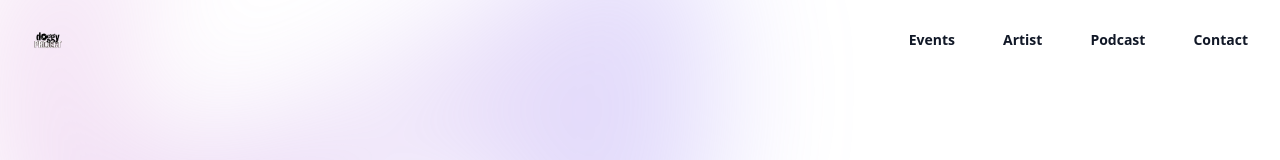
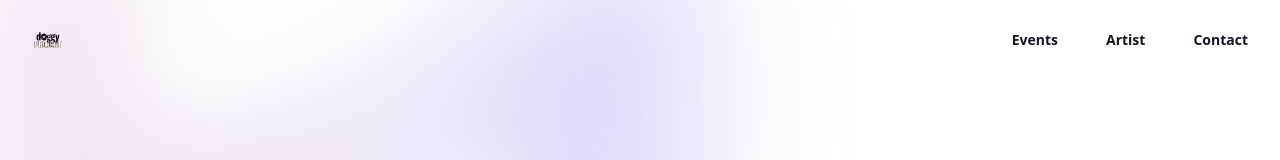
Before and after one commit to Forz70043/doggyproject, a Next.js app: page / in a window 1280 px wide. Shown: the top 160 px of the page. Built offline with nearby package versions, Linux system fonts and the light colour scheme.

Commit message:
Clean Description navigation

```diff
--- a/components/Description.js
+++ b/components/Description.js
@@ -6,7 +6,6 @@ import { Bars3Icon, XMarkIcon } from '@heroicons/react/24/outline'
 const navigation = [
   { name: 'Events', href: '/events' },
   { name: 'Artist', href: '/artists' },
-  { name: 'Podcast', href: '#' },
   { name: 'Contact', href: '/contact' },
 ]
 
```
